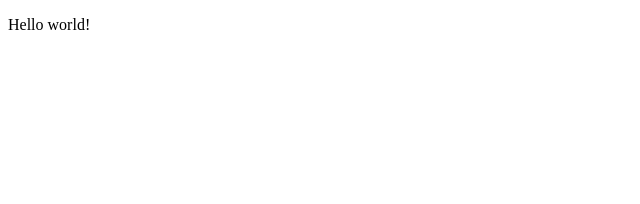
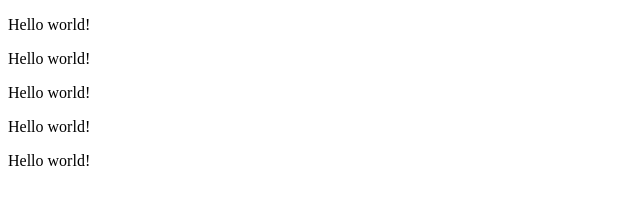
Before and after one commit to Taras19871810/LastWorkingJs, a plain HTML site: page index.html in a window 1280 px wide. Shown: the whole page, without its empty margins (0-640 px from the left). Drawn offline with Linux system fonts and the light colour scheme.

Commit message:
second comit

```diff
--- a/index.html
+++ b/index.html
@@ -9,9 +9,10 @@
 <body>
 
     <p>Hello world!</p>
-        <!-- <script>
-            alert(1);
-        </script> -->
+    <p>Hello world!</p>
+    <p>Hello world!</p>
+    <p>Hello world!</p>
+    <p>Hello world!</p>
 
         <script src = "js/script.js"></script>
 </body>
```
